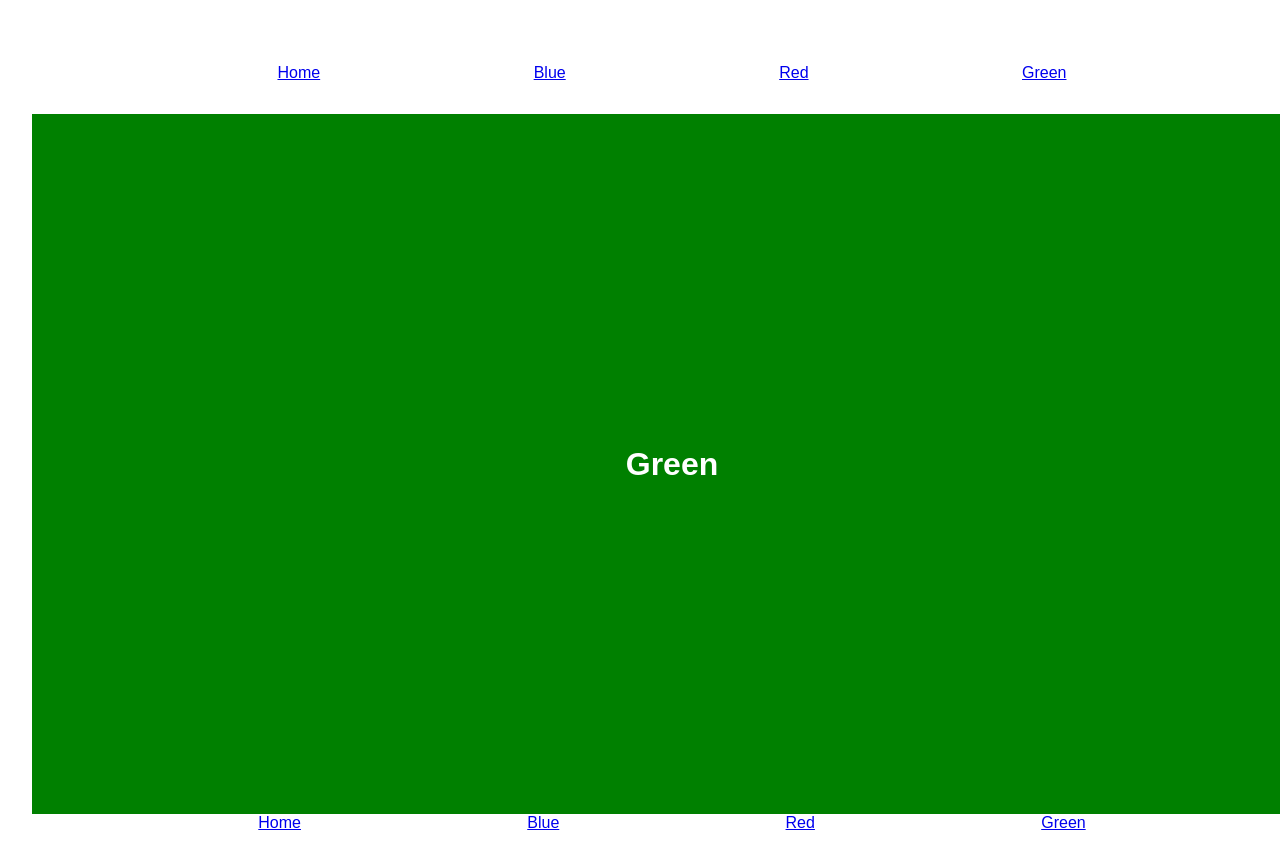
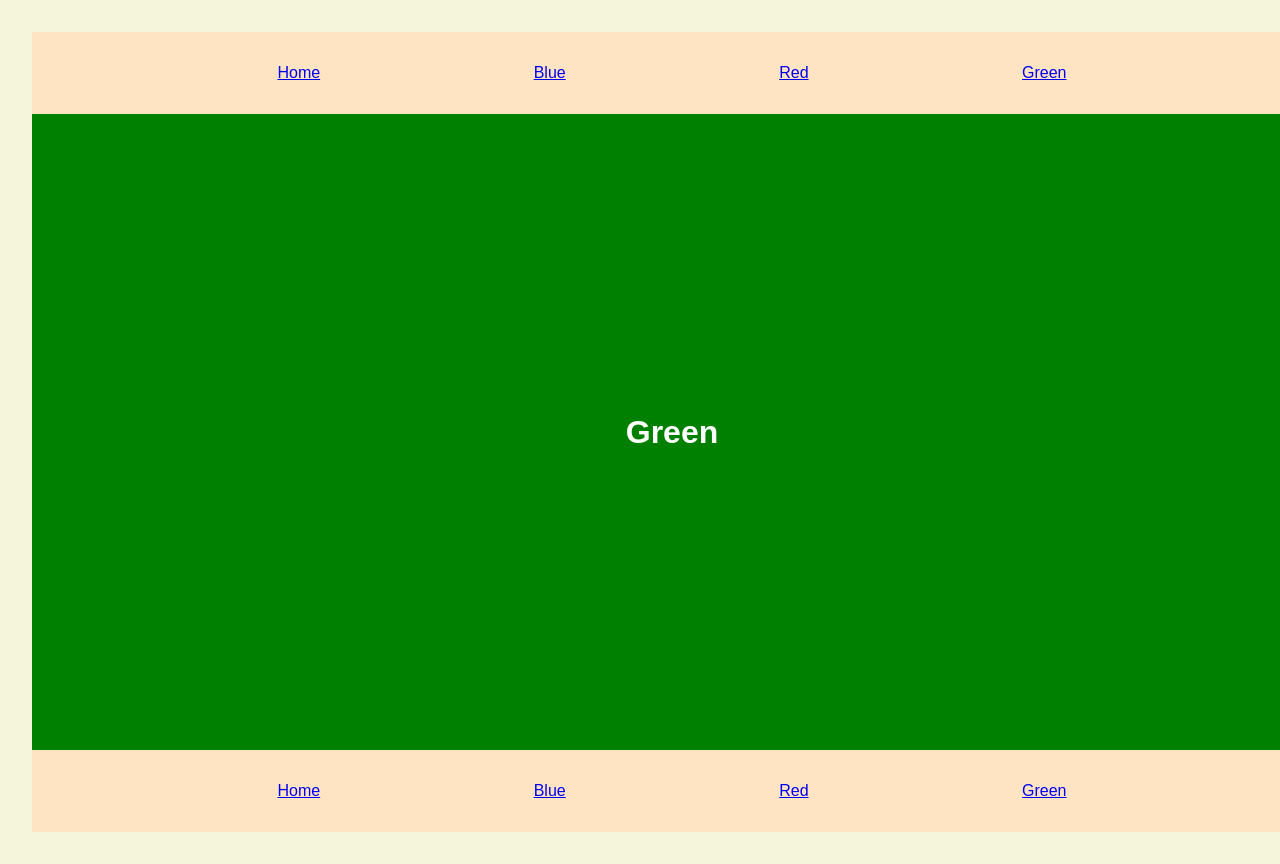
Before and after one commit to ChuangStephanie/ReactRouter, a React (Vite) app: page /green in a window 1280 px wide. Shown: the top 864 px of the page. Built offline with nearby package versions, Linux system fonts and the light colour scheme; the HTML template or start-up script is replaced by a standard one.

Commit message:
changed bg colors

```diff
--- a/src/index.css
+++ b/src/index.css
@@ -7,6 +7,7 @@ body,
 body > div {
   height: 100vh;
   width: 100vw;
+  background-color: beige;
 }
 
 #container {
@@ -22,11 +23,14 @@ body > div {
 #navbar {
   padding: 2em;
   justify-content: space-evenly;
+  background-color: bisque;
 }
 
 #footer {
   display: flex;
+  padding: 2em;
   justify-content: space-evenly;
+  background-color: bisque;
 }
 
 #main-section {
```
